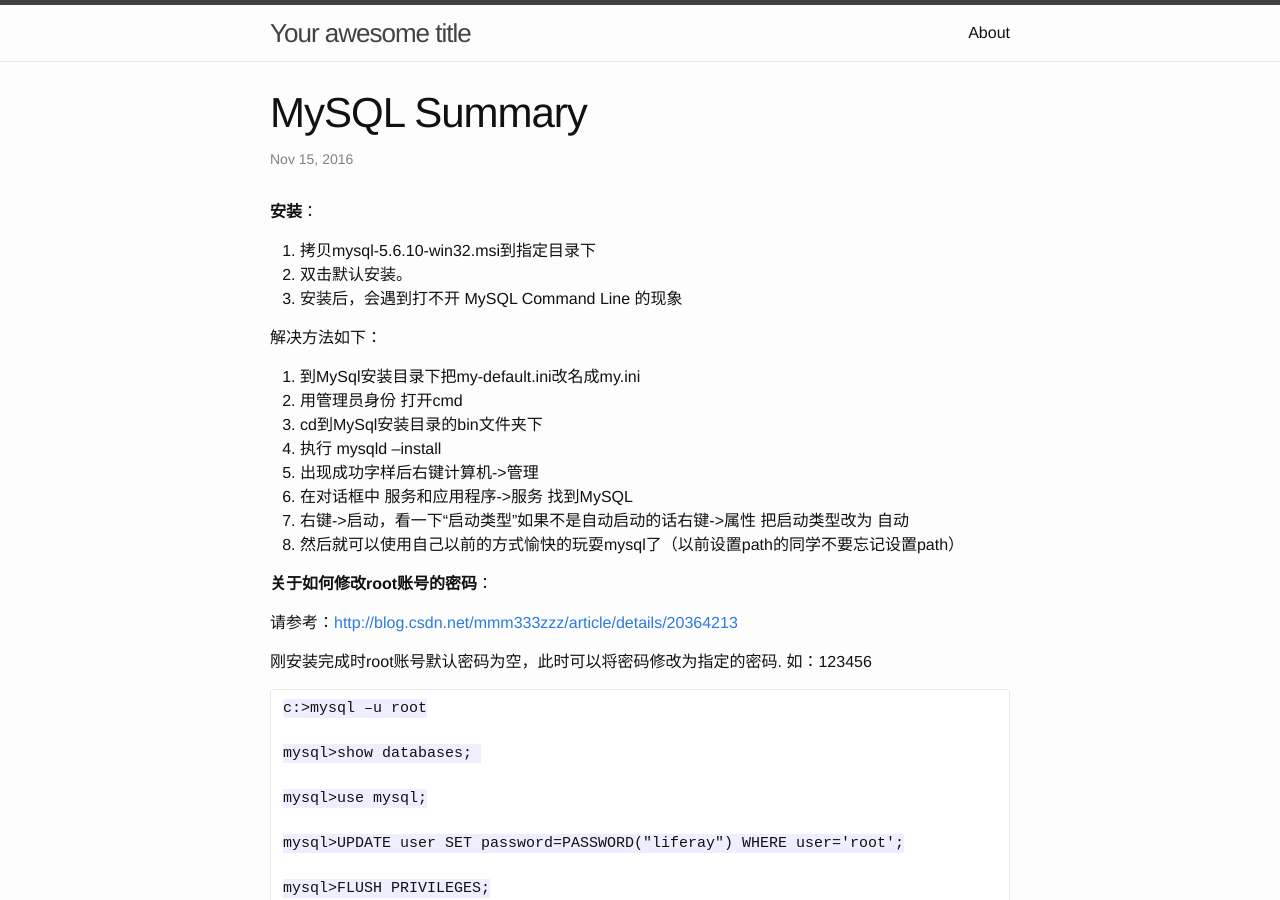
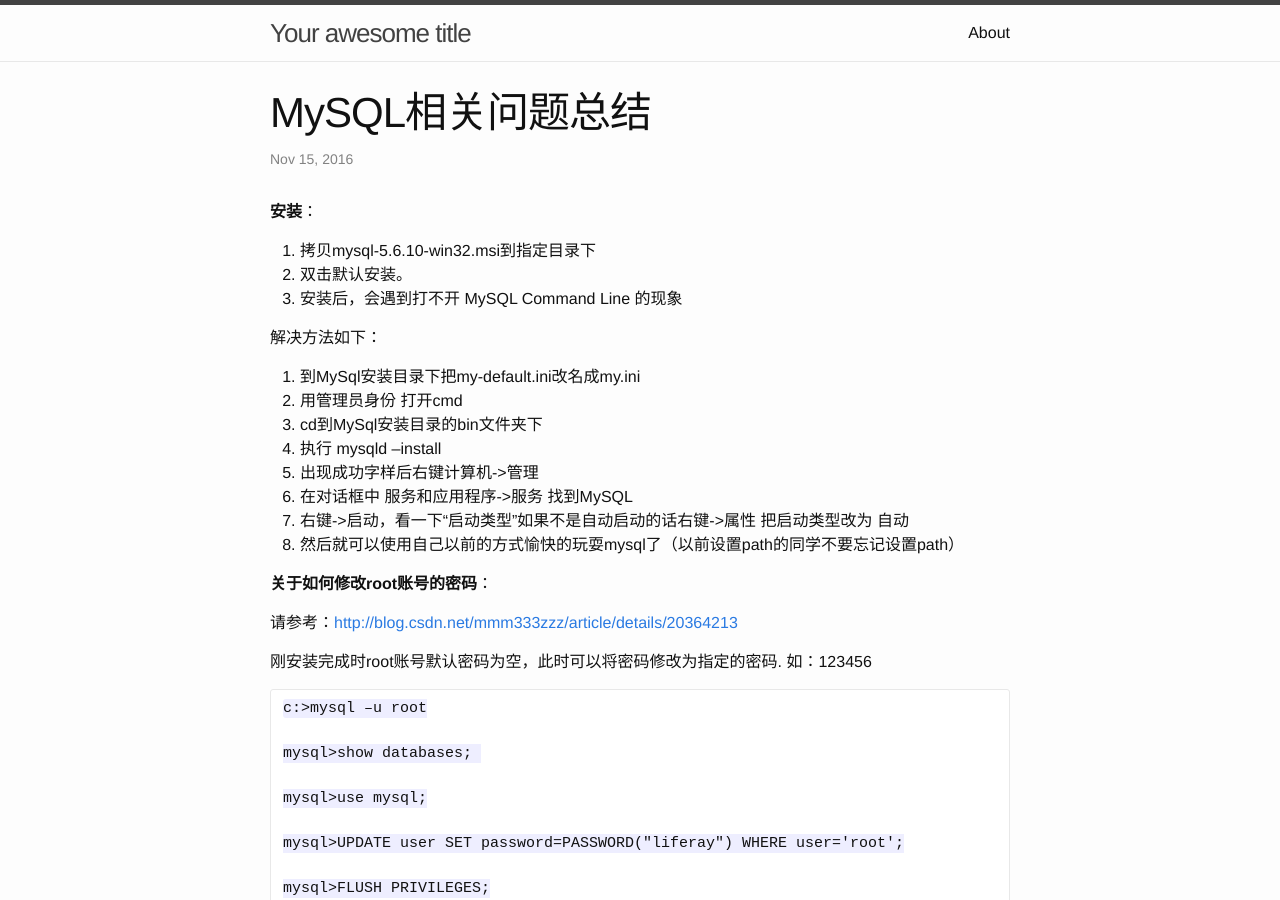
Before and after one commit to felix3508/felix3508.github.io, a Jekyll site: the page built from _posts/2016-11-15-MySQL相关问题总结.markdown, in a window 1280 px wide and 900 px high. Built offline with Jekyll 4.4.1, drawn with Linux system fonts in a browser that asks for light colours.

Commit message:
修改title

```diff
--- a/_posts/2016-11-15-MySQL-Summary.markdown
+++ b/_posts/2016-11-15-MySQL相关问题总结.markdown
@@ -1,6 +1,6 @@
 ---
 layout: post
-title:  "MySQL Summary"
+title:  "MySQL相关问题总结"
 Content: “this is a test.”
 date:   2016-11-15 12:42:30
 categories: jekyll update
```
